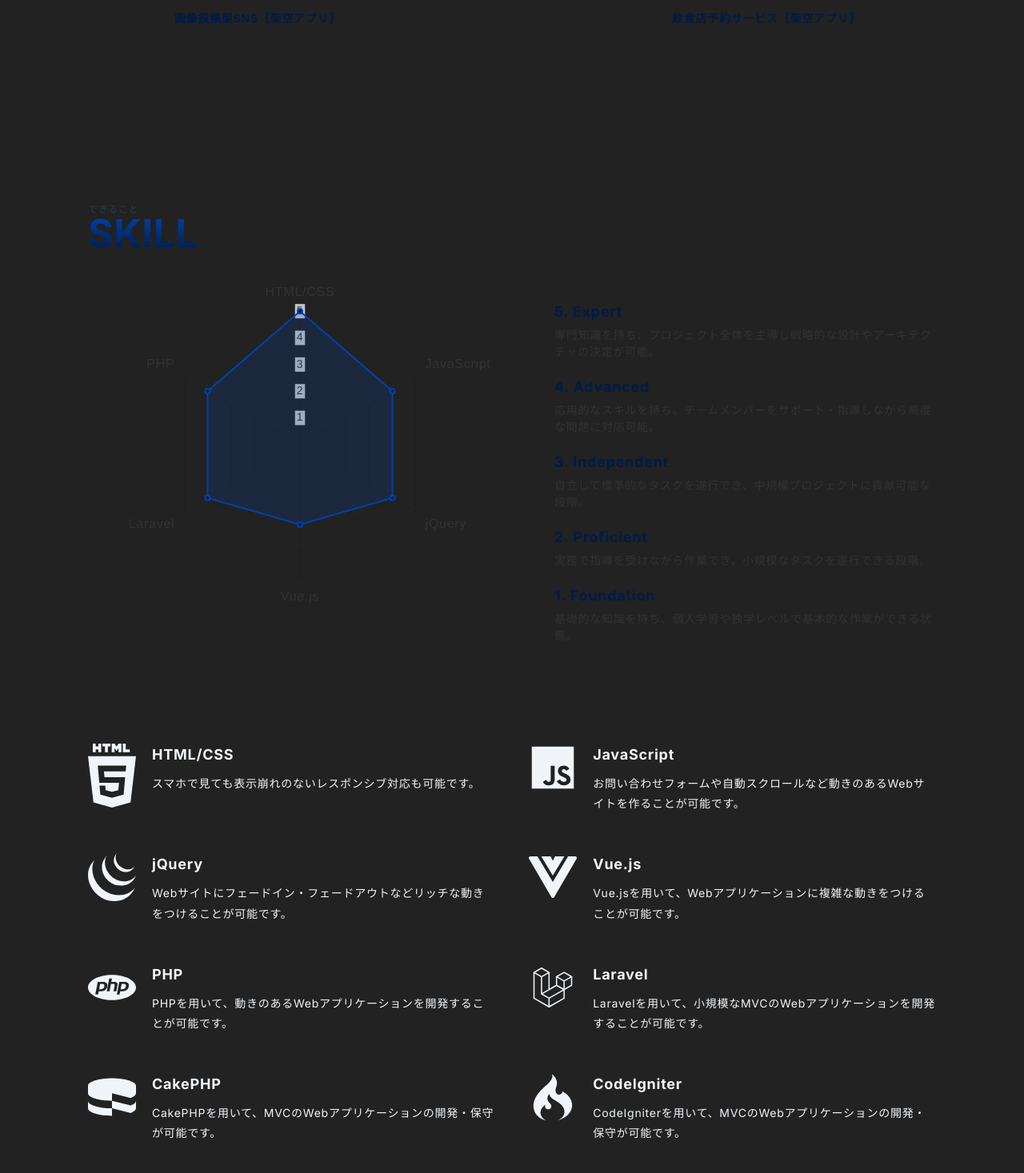
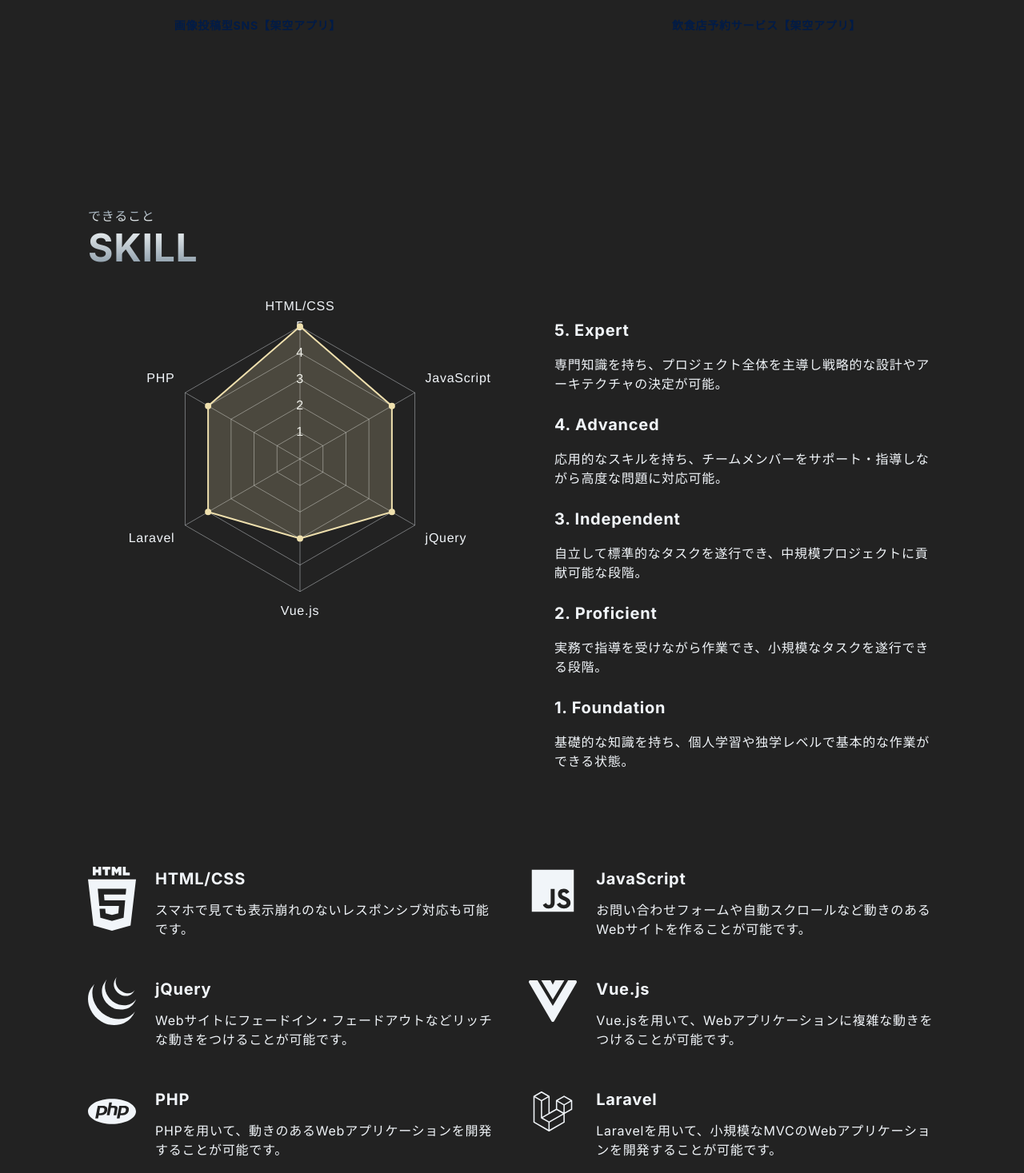
Before and after one commit to yusuke-97/yusuke-portfolio, a Next.js app: page / in a window 1280 px wide. Shown: the part 1330-2797 px from the top of the page at 80% size. Built offline with nearby package versions, Linux system fonts and the light colour scheme; no server answers.

Commit message:
skillセクションの修正

```diff
--- a/public/css/style.css
+++ b/public/css/style.css
@@ -54,16 +54,19 @@
 }
 
 .title-jp {
-  font-size: 12px;
-  font-weight: 400;
-  color: #2C3B4D;
+  display: inline-block;
+  font-size: 16px;
+  margin-bottom: 8px;
+  background: linear-gradient(180deg, #8E9EAB 0%, #EEF2F3 100%);
+  -webkit-background-clip: text;
+  -webkit-text-fill-color: transparent;
 }
 
 .title-en {
   font-size: 48px;
   font-weight: bold;
   margin-bottom: 40px;
-  background: linear-gradient(180deg, #0042AD 0%, #001B47 100%);
+  background: linear-gradient(180deg, #EEF2F3 0%, #8E9EAB 94%);
   -webkit-background-clip: text;
   -webkit-text-fill-color: transparent;
   display: block;
@@ -425,17 +428,18 @@
   width: 45%;
 }
 
+.skill-rating-item {
+  margin-top: 24px;
+}
+
 .skill-rating h3 {
-  font-size: 18px;
-  margin-top: 20px;
-  color: #001B47;
+  font-size: 20px;
   font-weight: bold;
+  margin-bottom: 16px;
 }
 
 .skill-rating p {
-  font-size: 14px;
-  margin: 5px 0;
-  color: #333;
+  font-size: 16px;
 }
 
 .skill-list {
@@ -450,13 +454,13 @@
   align-items: flex-start;
   justify-content: space-between;
   width: 48%;
-  margin-bottom: 50px;
+  margin-bottom: 48px;
 }
 
 .skill-img {
   width: 60px;
   height: auto;
-  margin-right: 20px;
+  margin-right: 24px;
 }
 
 .skill-body {
@@ -464,14 +468,13 @@
 }
 
 .skill-name {
-  margin-bottom: 10px;
+  margin-bottom: 12px;
   font-weight: bold;
-  font-size: 1.2em;
+  font-size: 20px;
 }
 
 .skill-text {
-  font-size: 14px;
-  line-height: 1.8;
+  font-size: 16px;
 }
 
 /*--------------------------------
--- a/src/app/components/SkillChart.js
+++ b/src/app/components/SkillChart.js
@@ -31,7 +31,6 @@
 
     if (!ctx) return;
 
-    // すでにインスタンスがある場合は破棄
     if (chartInstanceRef.current) {
       chartInstanceRef.current.destroy();
     }
@@ -44,10 +43,10 @@
           {
             label: "My Skill Level",
             data: [5, 4, 4, 3, 4, 4],
-            backgroundColor: "rgba(0, 66, 173, 0.2)",
-            borderColor: "#0042AD",
+            backgroundColor: "rgba(239, 224, 174, 0.2)",
+            borderColor: "#EFE0AE",
             borderWidth: 2,
-            pointBackgroundColor: "#001B47",
+            pointBackgroundColor: "#EFE0AE",
           },
         ],
       },
@@ -60,15 +59,19 @@
             max: 5,
             ticks: {
               stepSize: 1,
-              color: "#333",
-              font: { size: 14 },
+              color: "#F1F5F9",
+              font: { size: 16 },
+              showLabelBackdrop: false,
             },
             pointLabels: {
-              color: "#333",
+              color: "#F1F5F9",
               font: { size: 16 },
             },
             grid: {
-              color: "rgba(0, 0, 0, 0.1)",
+              color: "rgba(241, 245, 249, 0.4)",
+            },
+            angleLines: {
+              color: "rgba(241, 245, 249, 0.4)",
             },
           },
         },
--- a/src/app/page.js
+++ b/src/app/page.js
@@ -145,99 +145,118 @@
                 <SkillChart />
               </div>
               <div className="skill-rating">
+                <div className="skill-rating-item">
                   <h3>5. Expert</h3>
                   <p>専門知識を持ち、プロジェクト全体を主導し戦略的な設計やアーキテクチャの決定が可能。</p>
+                </div>
+                <div className="skill-rating-item">
                   <h3>4. Advanced</h3>
                   <p>応用的なスキルを持ち、チームメンバーをサポート・指導しながら高度な問題に対応可能。</p>
+                </div>
+                <div className="skill-rating-item">
                   <h3>3. Independent</h3>
                   <p>自立して標準的なタスクを遂行でき、中規模プロジェクトに貢献可能な段階。</p>
+                </div>
+                <div className="skill-rating-item">
                   <h3>2. Proficient</h3>
                   <p>実務で指導を受けながら作業でき、小規模なタスクを遂行できる段階。</p>
+                </div>
+                <div className="skill-rating-item">
                   <h3>1. Foundation</h3>
                   <p>基礎的な知識を持ち、個人学習や独学レベルで基本的な作業ができる状態。</p>
+                </div>
               </div>
             </div>
 
             <div className="skill-list fade-in">
               <div className="skill-item">
-                <p className="skill-img">
+                <div className="skill-img">
                   <Image src="/img/skills/html-icon.svg" alt="html" width={60} height={60} />
-                </p>
+                </div>
                 <div className="skill-body">
                   <h3 className="skill-name">HTML/CSS</h3>
                   <p className="skill-text">スマホで見ても表示崩れのないレスポンシブ対応も可能です。</p>
                 </div>
               </div>
               <div className="skill-item">
-                <p className="skill-img">
+                <div className="skill-img">
                   <Image src="/img/skills/js-icon.svg" alt="javascript" width={60} height={60} />
-                </p>
+                </div>
                 <div className="skill-body">
                   <h3 className="skill-name">JavaScript</h3>
                   <p className="skill-text">お問い合わせフォームや自動スクロールなど動きのあるWebサイトを作ることが可能です。</p>
                 </div>
               </div>
               <div className="skill-item">
-                <p className="skill-img">
+                <div className="skill-img">
                   <Image src="/img/skills/jquery-icon.svg" alt="jquery" width={60} height={60} />
-                </p>
+                </div>
                 <div className="skill-body">
                   <h3 className="skill-name">jQuery</h3>
                   <p className="skill-text">Webサイトにフェードイン・フェードアウトなどリッチな動きをつけることが可能です。</p>
                 </div>
               </div>
               <div className="skill-item">
-                <p className="skill-img">
+                <div className="skill-img">
                   <Image src="/img/skills/vuejs-icon.svg" alt="vue" width={60} height={60} />
-                </p>
+                </div>
                 <div className="skill-body">
                   <h3 className="skill-name">Vue.js</h3>
                   <p className="skill-text">Vue.jsを用いて、Webアプリケーションに複雑な動きをつけることが可能です。</p>
                 </div>
               </div>
               <div className="skill-item">
-                <p className="skill-img" style={{ height: 60, display: "flex", alignItems: "center", justifyContent: "center" }}>
+                <div className="skill-img" style={{ height: 60, display: "flex", alignItems: "center", justifyContent: "center" }}>
                   <Image src="/img/skills/php-icon.svg" alt="php" width={60} height={60} />
-                </p>
+                </div>
                 <div className="skill-body">
                   <h3 className="skill-name">PHP</h3>
                   <p className="skill-text">PHPを用いて、動きのあるWebアプリケーションを開発することが可能です。</p>
                 </div>
               </div>
               <div className="skill-item">
-                <p className="skill-img">
+                <div className="skill-img">
                   <Image src="/img/skills/laravel-icon.svg" alt="laravel" width={60} height={60} />
-                </p>
+                </div>
                 <div className="skill-body">
                   <h3 className="skill-name">Laravel</h3>
                   <p className="skill-text">Laravelを用いて、小規模なMVCのWebアプリケーションを開発することが可能です。</p>
                 </div>
               </div>
               <div className="skill-item">
-                <p className="skill-img">
+                <div className="skill-img">
                   <Image src="/img/skills/cakephp-icon.svg" alt="cakephp" width={60} height={60} />
-                </p>
+                </div>
                 <div className="skill-body">
                   <h3 className="skill-name">CakePHP</h3>
                   <p className="skill-text">CakePHPを用いて、MVCのWebアプリケーションの開発・保守が可能です。</p>
                 </div>
               </div>
               <div className="skill-item">
-                <p className="skill-img">
+                <div className="skill-img">
                   <Image src="/img/skills/codeigniter-icon.svg" alt="codeigniter" width={60} height={60} />
-                </p>
+                </div>
                 <div className="skill-body">
                   <h3 className="skill-name">CodeIgniter</h3>
                   <p className="skill-text">CodeIgniterを用いて、MVCのWebアプリケーションの開発・保守が可能です。</p>
                 </div>
               </div>
               <div className="skill-item">
-                <p className="skill-img">
+                <div className="skill-img">
                   <Image src="/img/skills/docker-icon.svg" alt="docker" width={60} height={60} />
-                </p>
+                </div>
                 <div className="skill-body">
                   <h3 className="skill-name">Docker</h3>
                   <p className="skill-text">コンテナ仮想化を用いてアプリケーションを開発・配置・実行することが可能です。</p>
+                </div>
+              </div>
+              <div className="skill-item">
+                <div className="skill-img">
+                  <Image src="/img/skills/nextjs-icon.svg" alt="docker" width={60} height={60} />
+                </div>
+                <div className="skill-body">
+                  <h3 className="skill-name">Next.js</h3>
+                  <p className="skill-text">Next.jsを用いて、リッチな動きをつけたサイトを開発することができます。</p>
                 </div>
               </div>
             </div>
```
Lines whose indentation alone changed are shown as unchanged.
